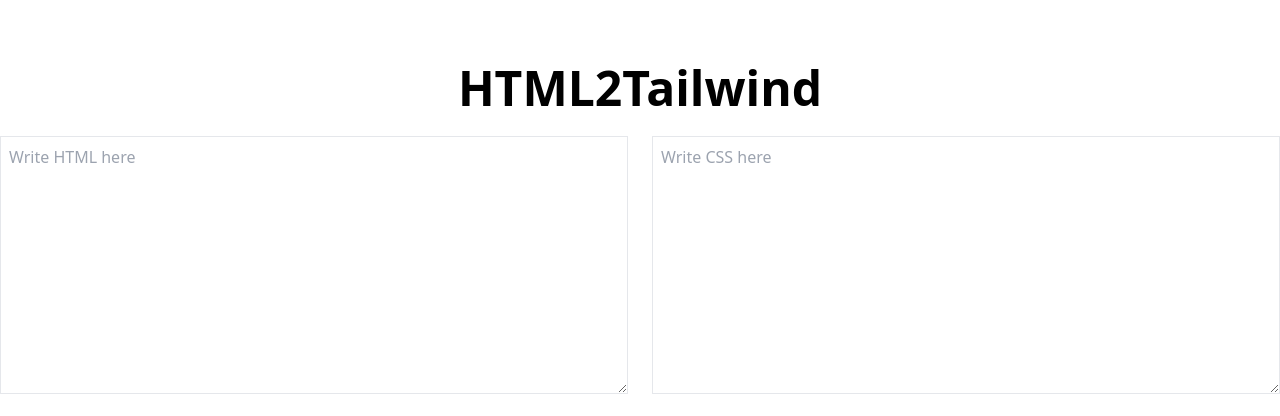
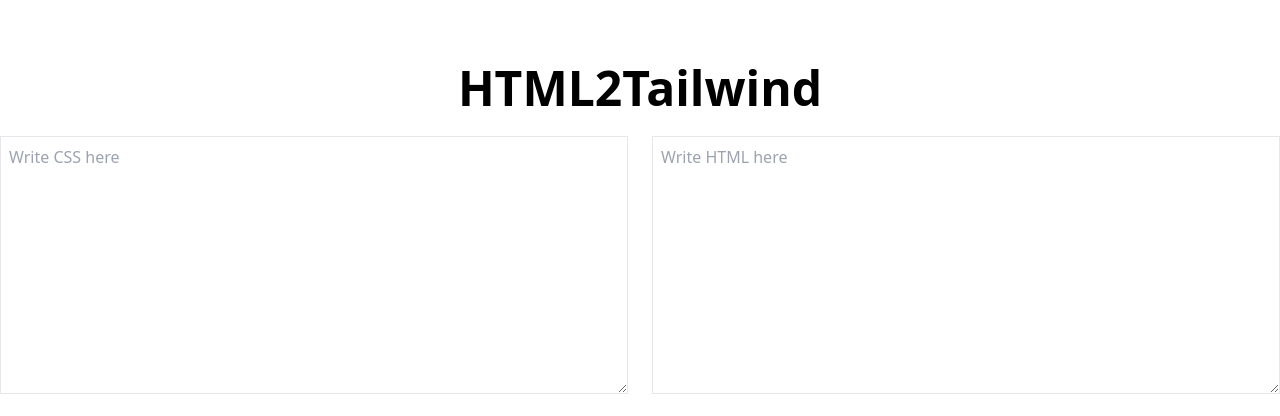
Before and after one commit to Ahmed-pk/HTML2Tailwind, a SvelteKit app: page / in a window 1280 px wide. Shown: the top 416 px of the page. Built offline with nearby package versions, Linux system fonts and the light colour scheme.

Commit message:
changed UI

```diff
--- a/src/routes/+page.svelte
+++ b/src/routes/+page.svelte
@@ -35,8 +35,8 @@
         <h1 class="text-5xl text-center font-semibold">HTML2Tailwind</h1>
 
         <div class="flex justify-between gap-6">
+            <textarea class="border w-1/2 p-2 outline-none" bind:value={css} cols="30" rows="10" placeholder="Write CSS here"></textarea>
             <textarea class="border w-1/2 p-2 outline-none" bind:value={html} cols="30" rows="10" placeholder="Write HTML here"></textarea>
-            <textarea class="border w-1/2 p-2 outline-none" bind:value={css} cols="30" rows="10" placeholder="Write CSS here"></textarea>
         </div>
         <button on:click={convert} class="px-6 py-3 bg-slate-600 text-white mx-auto text-xl rounded">Convert</button>
 
```
